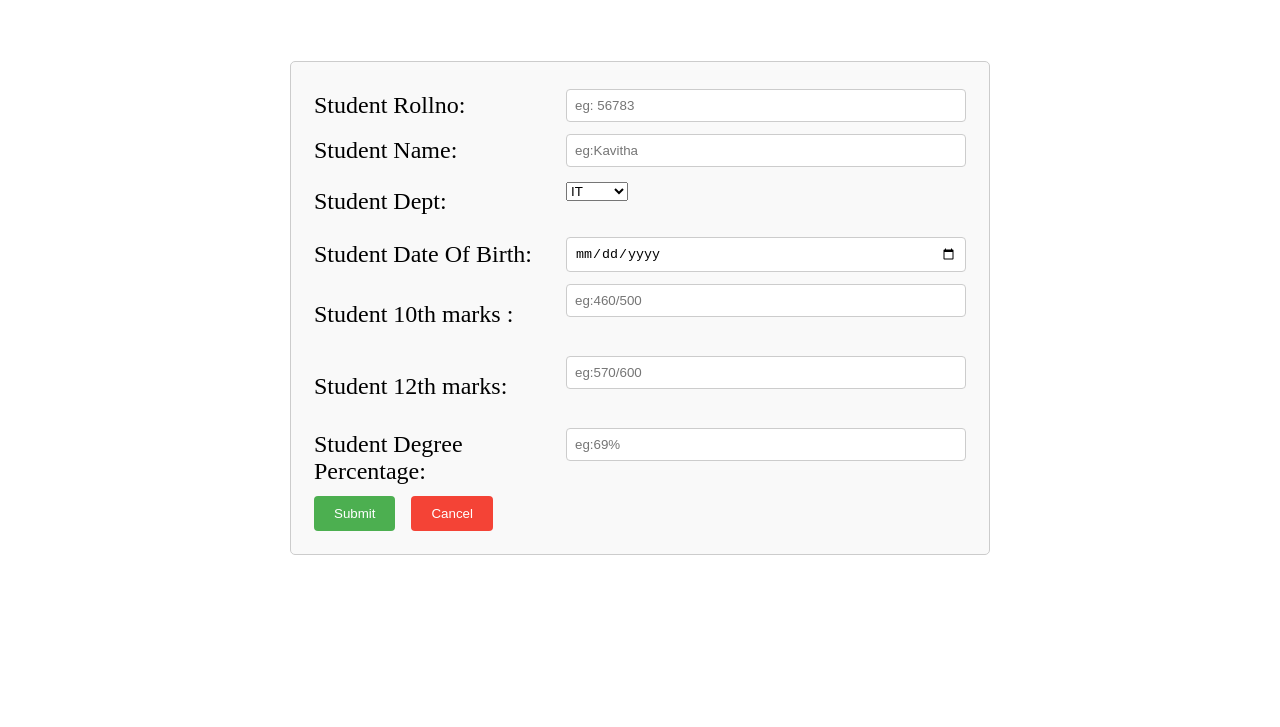
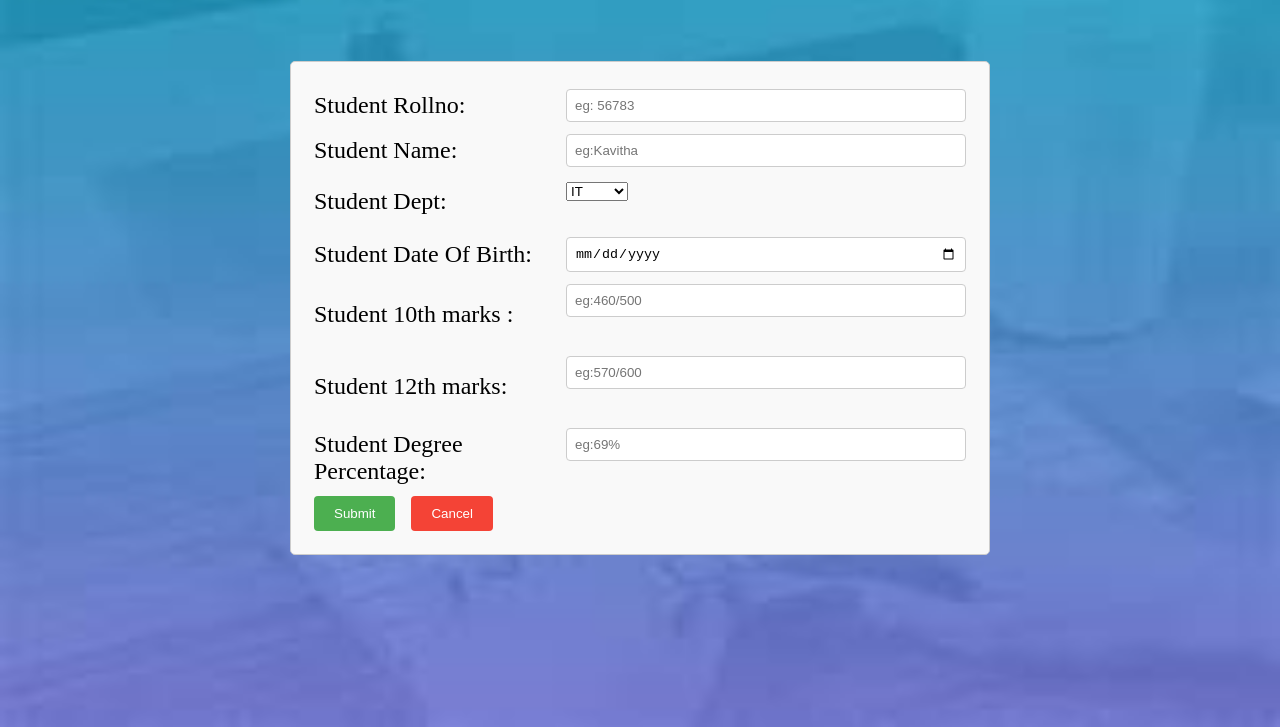
Before and after one commit to kreeshmask23/Registration-Form-Using-HTML-CSS, a plain HTML site: page index.html in a window 1280 px wide. Shown: the part 73-800 px from the top of the page. Drawn offline with Linux system fonts and the light colour scheme.

Commit message:
Update style.css

```diff
--- a/style.css
+++ b/style.css
@@ -1,7 +1,7 @@
 body{
     margin: 0px;
     padding: 0px;
-    background-image: url(./assets/reg2.jpeg);
+    background-image: url(reg2.jpeg);
     font-size:x-large;
     background-repeat:no repeat;
     background-attachment:fixed;
```
